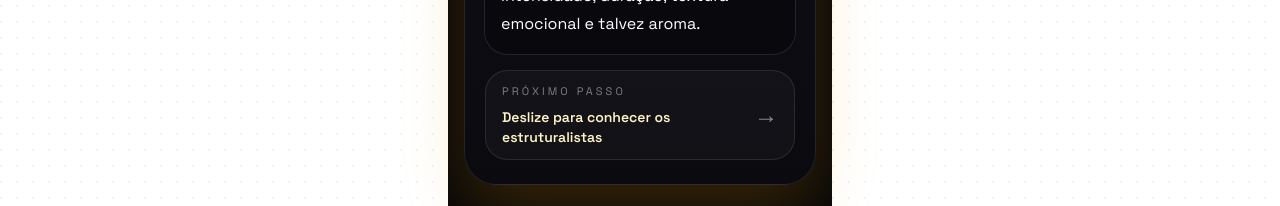
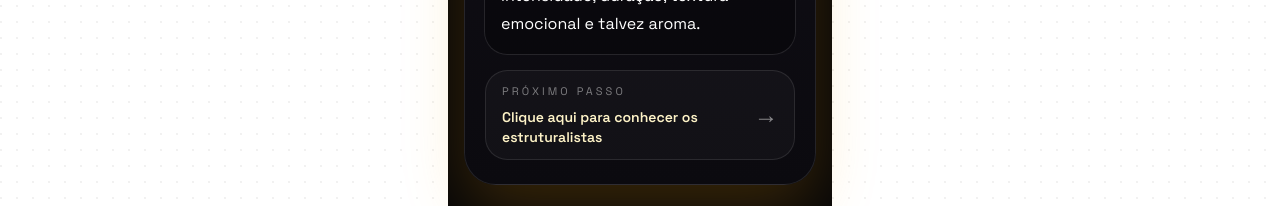
Before and after one commit to igorandrade23/psymatch, a Next.js app: page /discover in a window 1280 px wide. Shown: the part 1083-1289 px from the top of the page. Built offline with nearby package versions, Linux system fonts and the light colour scheme.

Commit message:
feat: update era card navigation cues

```diff
--- a/app/discover/page.tsx
+++ b/app/discover/page.tsx
@@ -192,7 +192,9 @@ export default function DiscoverPage() {
     if (isFlowLocked || !currentItem || actionGuardRef.current) {
       return;
     }
-    const normalizedAction = currentItem.type === "era" ? "right" : type;
+    const normalizedAction = currentItem.type === "era"
+      ? (type === "left" ? "left" : "right")
+      : type;
     const currentProfile = currentItem.type === "profile" ? profile : null;
 
     actionGuardRef.current = true;
--- a/components/era-card.tsx
+++ b/components/era-card.tsx
@@ -14,7 +14,7 @@ import type { SchoolEra } from "@/data/psychologists";
 type EraCardProps = {
   era: SchoolEra;
   onContinue?: () => void;
-  onSwipeHint?: (hint: "right" | null) => void;
+  onSwipeHint?: (hint: "left" | "right" | null) => void;
   isBusy?: boolean;
   swipeDirection: "left" | "right" | "super" | null;
 };
@@ -29,7 +29,7 @@ export function EraCard({
   isBusy = false,
   swipeDirection,
 }: EraCardProps) {
-  const [dragHint, setDragHint] = useState<"right" | null>(null);
+  const [dragHint, setDragHint] = useState<"left" | "right" | null>(null);
   const dragX = useMotionValue(0);
   const dragRotation = useTransform(dragX, [-420, 0, 420], [-12, 0, 12]);
 
@@ -59,7 +59,7 @@ export function EraCard({
 
   useEffect(() => {
     const direction =
-      dragHint ?? (swipeDirection === "right" ? swipeDirection : null);
+      dragHint ?? (swipeDirection === "left" || swipeDirection === "right" ? swipeDirection : null);
     onSwipeHint?.(direction);
   }, [dragHint, onSwipeHint, swipeDirection]);
 
@@ -85,6 +85,10 @@ export function EraCard({
       setDragHint("right");
       return;
     }
+    if (info.offset.x < -threshold) {
+      setDragHint("left");
+      return;
+    }
     setDragHint(null);
   }
 
@@ -104,6 +108,12 @@ export function EraCard({
       return;
     }
 
+    if (info.offset.x < -swipeDistanceThreshold()) {
+      animate(dragX, 0, { type: "spring", stiffness: 340, damping: 28 });
+      onContinue?.();
+      return;
+    }
+
     dragX.stop();
     animate(dragX, 0, { type: "spring", stiffness: 320, damping: 26 });
   }
@@ -111,6 +121,9 @@ export function EraCard({
   const swipeExit = useMemo(() => {
     if (swipeDirection === "right") {
       return { x: 1400, y: -180, rotate: 12, opacity: 0 };
+    }
+    if (swipeDirection === "left") {
+      return { x: -1400, y: 180, rotate: -12, opacity: 0 };
     }
     return { x: 0, y: 0, rotate: 0, opacity: 1 };
   }, [swipeDirection]);
@@ -180,17 +193,24 @@ export function EraCard({
           <p className="mt-3 leading-7 text-white/88">{era.vibe}</p>
         </div>
 
-        <div className="flex items-center justify-between gap-3 rounded-[1.4rem] border border-white/10 bg-white/[0.03] px-4 py-3">
+        <button
+          type="button"
+          onClick={onContinue}
+          disabled={isBusy}
+          className="flex w-full items-center justify-between gap-3 rounded-[1.4rem] border border-white/10 bg-white/[0.03] px-4 py-3 text-left transition hover:bg-white/[0.05] disabled:cursor-not-allowed disabled:opacity-60"
+        >
           <div>
             <p className="text-[11px] uppercase tracking-[0.28em] text-white/45">
               Próximo passo
             </p>
-            <p className={`mt-2 text-sm font-semibold ${accentStyles.cta}`}>{era.cta}</p>
+            <p className={`mt-2 text-sm font-semibold ${accentStyles.cta}`}>
+              {era.cta}
+            </p>
           </div>
           <span className="text-2xl text-white/50" aria-hidden>
             →
           </span>
-        </div>
+        </button>
       </section>
     </motion.article>
   );
--- a/data/psychologists.ts
+++ b/data/psychologists.ts
@@ -57,7 +57,7 @@ export const schoolEras: SchoolEra[] = [
       "Wundt abriu o laboratório experimental em Leipzig e colocou a psicologia em clima de ciência. Titchener levou a missão adiante: decompor a consciência em sensações, imagens e sentimentos.",
     vibe:
       "Se você disser que curtiu o encontro, essa turma provavelmente vai pedir um relatório completo com intensidade, duração, textura emocional e talvez aroma.",
-    cta: "Deslize para conhecer os estruturalistas",
+    cta: "Clique aqui para conhecer os estruturalistas",
     image: "/placeholders/eras/estruturalismo-v2.svg",
     accent: "amber",
   },
@@ -72,7 +72,7 @@ export const schoolEras: SchoolEra[] = [
       "Watson quis banir a introspecção da festa e defender uma psicologia objetiva. Skinner transformou o comportamento em sistema de reforços, consequências e hábitos moldados pelo ambiente.",
     vibe:
       "Se você falar em química, eles talvez aceitem. Mas antes vão querer evidências replicáveis do seu interesse.",
-    cta: "Deslize para entrar no laboratório comportamental",
+    cta: "Clique aqui para conhecer os behavioristas",
     image: "/placeholders/eras/behaviorismo-v2.svg",
     accent: "sky",
   },
```
